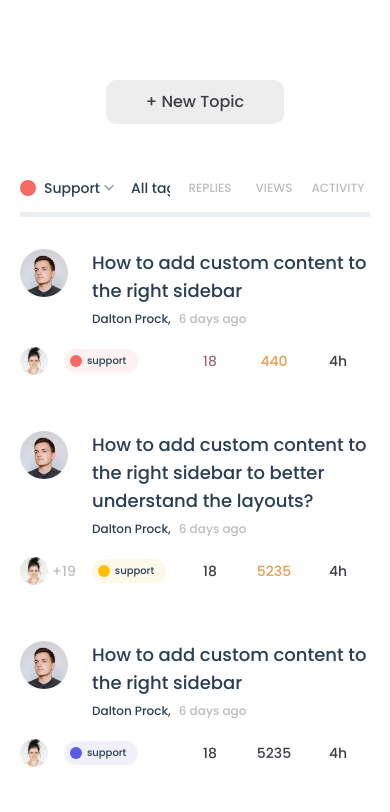
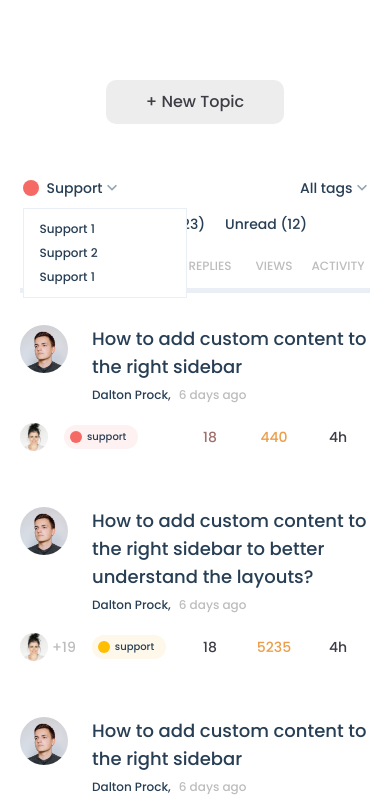
Before and after one commit to dafe-coder/Forum, a website: page index.html in a window 390 px wide. Both pictures are taken after a click on the item "Support". Shown: the top 812 px of the page. Drawn offline with Linux system fonts and the light colour scheme.

Commit message:
mobile version fixed

```diff
--- a/index.html
+++ b/index.html
@@ -27,17 +27,19 @@
 			<div class="flex pt-20">
 				<button class="btn-primary ml-auto max-sm:m-auto">+ New Topic</button>
 			</div>
-			<div class="flex py-3.5 mt-10 border-b-[5px] border-gray-300">
+			<div
+				class="flex py-3.5 mt-10 border-b-[5px] border-gray-300 max-sm:flex-wrap"
+			>
 				<ul
-					class="flex space-x-10 mr-6 text-nowrap max-md:overflow-x-scroll max-md:space-x-4 max-sm:mr-2"
+					class="flex text-sm gap-10 mr-6 text-nowrap max-md:gap-4 max-sm:mr-2 max-sm:mb-6 max-xs:flex-wrap max-xs:justify-center max-xs:mr-0"
 				>
-					<li class="select-link relative">
+					<li class="select-link relative max-xs:basis-[47%]">
 						<a
 							href="#"
 							class="flex items-center text-blue-800 transition-all hover:scale-105"
 						>
 							<div class="circle-sm mr-2"></div>
-							<span class="mr-1 text-sm">Support</span>
+							<span class="mr-1">Support</span>
 							<svg
 								width="11.000000"
 								height="8.000000"
@@ -64,7 +66,7 @@
 							</svg>
 						</a>
 						<ul
-							class="text-xs bg-white py-3 px-4 absolute left-0 top-[calc(100%+1.125rem)] z-10 border-gray-300 border min-w-full space-y-2 hidden opacity-0"
+							class="text-xs bg-white py-3 px-4 absolute left-0 top-[calc(100%+1.125rem)] z-10 border-gray-300 border min-w-full space-y-2 hidden opacity-0 max-sm:top-[calc(100%+10px)]"
 						>
 							<li>
 								<a
@@ -89,12 +91,12 @@
 							</li>
 						</ul>
 					</li>
-					<li class="select-link relative" id="select-tag">
+					<li class="select-link relative max-xs:basis-[47%]" id="select-tag">
 						<a
 							href="#"
-							class="flex items-center text-blue-800 transition-all hover:scale-105"
+							class="flex items-center text-blue-800 transition-all hover:scale-105 max-xs:justify-end"
 						>
-							<span class="mr-1 text-sm">All tags</span>
+							<span class="mr-1">All tags</span>
 							<svg
 								width="11.000000"
 								height="8.000000"
@@ -121,7 +123,7 @@
 							</svg>
 						</a>
 						<ul
-							class="text-xs bg-white py-3 px-4 absolute left-0 top-[calc(100%+1.125rem)] z-10 border-gray-300 border min-w-full space-y-2 hidden opacity-0"
+							class="text-xs bg-white py-3 px-4 absolute left-0 top-[calc(100%+1.125rem)] z-10 border-gray-300 border min-w-full space-y-2 hidden opacity-0 max-sm:top-[calc(100%+10px)]"
 						>
 							<li>
 								<a
@@ -146,12 +148,12 @@
 							</li>
 						</ul>
 					</li>
-					<li>
+					<li class="">
 						<a
 							href="#"
 							class="flex items-center text-blue-800 transition-all hover:scale-105"
 						>
-							<span class="mr-1 text-sm">Latest</span>
+							<span class="mr-1">Latest</span>
 						</a>
 					</li>
 					<li>
@@ -159,7 +161,7 @@
 							href="#"
 							class="flex items-center text-blue-800 transition-all hover:scale-105"
 						>
-							<span class="mr-1 text-sm">New (23)</span>
+							<span class="mr-1">New (23)</span>
 						</a>
 					</li>
 					<li>
@@ -167,7 +169,7 @@
 							href="#"
 							class="flex items-center text-blue-800 transition-all hover:scale-105"
 						>
-							<span class="mr-1 text-sm">Unread (12)</span>
+							<span class="mr-1">Unread (12)</span>
 						</a>
 					</li>
 				</ul>
```
Also changed, not shown: dist/output.css.
